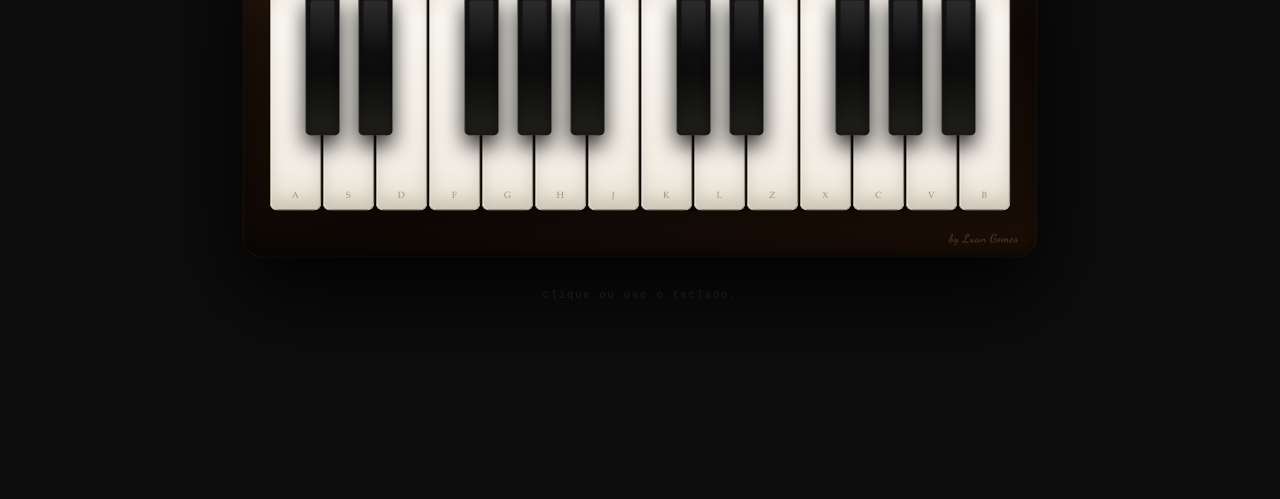
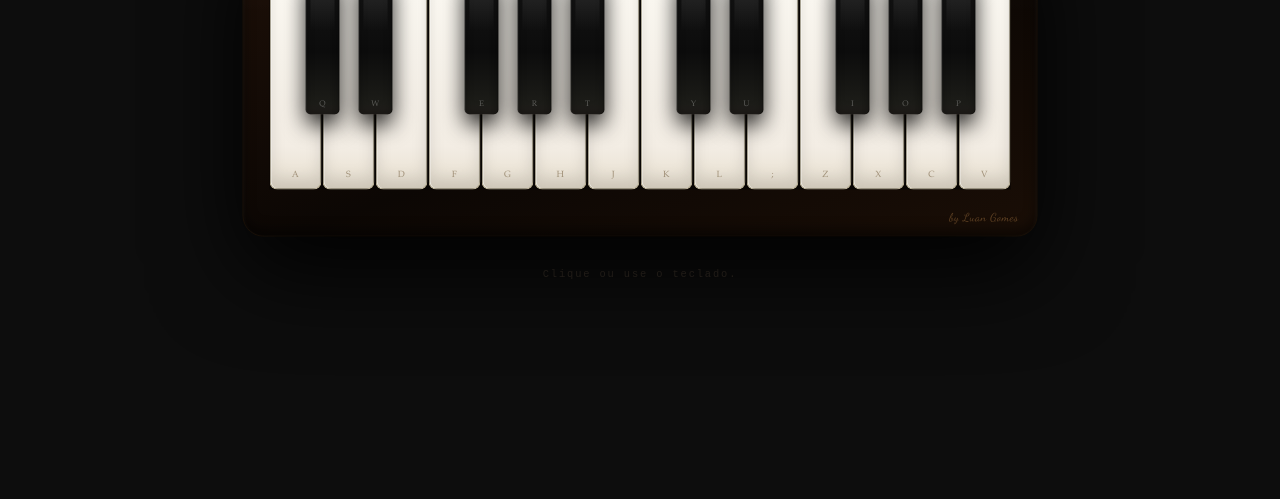
Before and after one commit to luangrezende/piano-js, a website: page src/index.html in a window 1280 px wide. Shown: the part 301-800 px from the top of the page. Drawn offline with Linux system fonts and the light colour scheme.

Commit message:
refactor: fixes and new features  to refactor and cleanup code

```diff
--- a/config/keyData.json
+++ /dev/null
@@ -1,28 +0,0 @@
-{
-    "keys" : [
-        { "note": "C4",  "type": "white", "freq": 261.63, "label": "A", "key": "a" },
-        { "note": "C#4", "type": "black", "freq": 277.18,              "key": "q" },
-        { "note": "D4",  "type": "white", "freq": 293.66, "label": "S", "key": "s" },
-        { "note": "D#4", "type": "black", "freq": 311.13,              "key": "w" },
-        { "note": "E4",  "type": "white", "freq": 329.63, "label": "D", "key": "d" },
-        { "note": "F4",  "type": "white", "freq": 349.23, "label": "F", "key": "f" },
-        { "note": "F#4", "type": "black", "freq": 369.99,              "key": "e" },
-        { "note": "G4",  "type": "white", "freq": 392.00, "label": "G", "key": "g" },
-        { "note": "G#4", "type": "black", "freq": 415.30,              "key": "r" },
-        { "note": "A4",  "type": "white", "freq": 440.00, "label": "H", "key": "h" },
-        { "note": "A#4", "type": "black", "freq": 466.16,              "key": "t" },
-        { "note": "B4",  "type": "white", "freq": 493.88, "label": "J", "key": "j" },
-        { "note": "C5",  "type": "white", "freq": 523.25, "label": "K", "key": "k" },
-        { "note": "C#5", "type": "black", "freq": 554.37,              "key": "y" },
-        { "note": "D5",  "type": "white", "freq": 587.33, "label": "L", "key": "l" },
-        { "note": "D#5", "type": "black", "freq": 622.25,              "key": "u" },
-        { "note": "E5",  "type": "white", "freq": 659.25, "label": "Z", "key": "z" },
-        { "note": "F5",  "type": "white", "freq": 698.46, "label": "X", "key": "x" },
-        { "note": "F#5", "type": "black", "freq": 739.99,              "key": "i" },
-        { "note": "G5",  "type": "white", "freq": 783.99, "label": "C", "key": "c" },
-        { "note": "G#5", "type": "black", "freq": 830.61,              "key": "o" },
-        { "note": "A5",  "type": "white", "freq": 880.00, "label": "V", "key": "v" },
-        { "note": "A#5", "type": "black", "freq": 932.33,              "key": "p" },
-        { "note": "B5",  "type": "white", "freq": 987.77, "label": "B", "key": "b" }
-    ]
-}
--- /dev/null
+++ b/config/pianoData.json
@@ -0,0 +1,37 @@
+{
+    "brand": "Celina",
+    "signature": "by Luan Gomes",
+    "keyMap" : [
+        { "note": "C4",  "type": "white", "freq": 261.63, "keyboardKey": "a" },
+        { "note": "C#4", "type": "black", "freq": 277.18, "keyboardKey": "q" },
+        { "note": "D4",  "type": "white", "freq": 293.66, "keyboardKey": "s" },
+        { "note": "D#4", "type": "black", "freq": 311.13, "keyboardKey": "w" },
+        { "note": "E4",  "type": "white", "freq": 329.63, "keyboardKey": "d" },
+        { "note": "F4",  "type": "white", "freq": 349.23, "keyboardKey": "f" },
+        { "note": "F#4", "type": "black", "freq": 369.99, "keyboardKey": "e" },
+        { "note": "G4",  "type": "white", "freq": 392.00, "keyboardKey": "g" },
+        { "note": "G#4", "type": "black", "freq": 415.30, "keyboardKey": "r" },
+        { "note": "A4",  "type": "white", "freq": 440.00, "keyboardKey": "h" },
+        { "note": "A#4", "type": "black", "freq": 466.16, "keyboardKey": "t" },
+        { "note": "B4",  "type": "white", "freq": 493.88, "keyboardKey": "j" },
+        { "note": "C5",  "type": "white", "freq": 523.25, "keyboardKey": "k" },
+        { "note": "C#5", "type": "black", "freq": 554.37, "keyboardKey": "y" },
+        { "note": "D5",  "type": "white", "freq": 587.33, "keyboardKey": "l" },
+        { "note": "D#5", "type": "black", "freq": 622.25, "keyboardKey": "u" },
+        { "note": "E5",  "type": "white", "freq": 659.25, "keyboardKey": ";" },
+        { "note": "F5",  "type": "white", "freq": 698.46, "keyboardKey": "z" },
+        { "note": "F#5", "type": "black", "freq": 739.99, "keyboardKey": "i" },
+        { "note": "G5",  "type": "white", "freq": 783.99, "keyboardKey": "x" },
+        { "note": "G#5", "type": "black", "freq": 830.61, "keyboardKey": "o" },
+        { "note": "A5",  "type": "white", "freq": 880.00, "keyboardKey": "c" },
+        { "note": "A#5", "type": "black", "freq": 932.33, "keyboardKey": "p" },
+        { "note": "B5",  "type": "white", "freq": 987.77, "keyboardKey": "v" }
+    ],
+    "harmonics": [
+        { "mult": 1, "amp": 0.60, "decay": 3.2 },
+        { "mult": 2, "amp": 0.22, "decay": 2.0 },
+        { "mult": 3, "amp": 0.10, "decay": 1.4 },
+        { "mult": 4, "amp": 0.05, "decay": 0.9 },
+        { "mult": 5, "amp": 0.02, "decay": 0.6 }
+    ]
+}
--- /dev/null
+++ b/serve.json
@@ -0,0 +1,5 @@
+{
+  "rewrites": [
+    { "source": "/", "destination": "/src/index.html" }
+  ]
+}
--- a/src/script.js
+++ b/src/script.js
@@ -1,137 +1,160 @@
-const WHITE_W = 52;
-const BLACK_W = 34;
-const GAP = 1;
-let audioContext = null;
-let keyData = null;
+let pianoData;
+let audioContext;
+let masterGain;
 
 async function getAudioContext() {
-  if (!audioContext)
-    audioContext = new (window.AudioContext || window.webkitAudioContext)();
-  if (audioContext.state === 'suspended')
+  if (!audioContext) {
+    audioContext = new AudioContext();
+
+    masterGain = audioContext.createGain();
+    masterGain.gain.setValueAtTime(0.3, audioContext.currentTime);
+    masterGain.connect(audioContext.destination);
+  }
+
+  if (audioContext.state === 'suspended') {
     await audioContext.resume();
+  }
 
   return audioContext;
 }
 
-async function getKeyDataConfig() {
-  const response = await fetch('/config/keyData.json');
+async function getPianoDataConfig() {
+  const response = await fetch('/config/pianoData.json');
   if (!response.ok)
-    throw new Error(`Failed to load keyData.json: ${response.status}`);
-  const data = await response.json();
+    throw new Error(`Failed to load pianoData.json: ${response.status}`);
 
-  return data.keys;
+  return await response.json();
 }
 
-function buildPiano(keyData) {
-  const pianoElement  = document.getElementById('piano');
-  const noteDisplay = document.getElementById('noteDisplay');
-  let fadeTimer = null;
+function trigger(element, frequency) {
+  playNote(frequency);
+  element.classList.remove('active');
+  void element.offsetWidth; // force reflow so the animation restarts (think in a better solution for this gambiarra)
+  element.classList.add('active');
+}
 
-  function showNote(noteName) {
-    noteDisplay.textContent = noteName;
-    noteDisplay.classList.add('visible');
-    clearTimeout(fadeTimer);
-    fadeTimer = setTimeout(() => noteDisplay.classList.remove('visible'), 1600);
-  }
+function setupKeyEventListeners(element, key) {
+  const deactivate = () => element.classList.remove('active');
 
-  function trigger(element, note, frequency) {
-    playNote(frequency);
-    showNote(note);
-    element.classList.add('active');
-  }
+  const handleStart = (e) => {
+    e.preventDefault();
+    trigger(element, key.freq);
+  };
 
-  // 1 — white keys (flex flow)
-  keyData.filter(k => k.type === 'white').forEach(key => {
-    const el = document.createElement('div');
-    el.className = 'key-white';
-    key.el = el;
+  element.addEventListener('mousedown', handleStart);
+  element.addEventListener('mouseup', deactivate);
+  element.addEventListener('mouseleave', deactivate);
 
-    if (key.label) {
-      const lbl = document.createElement('span');
-      lbl.id = `label-${key.note.toLowerCase()}`;
-      lbl.className = 'key-label';
-      lbl.textContent = key.label;
-      el.appendChild(lbl);
-    }
+  element.addEventListener('touchstart', handleStart, { passive: false });
+  element.addEventListener('touchend', deactivate);
 
-    el.addEventListener('mousedown',  e => { e.preventDefault(); trigger(el, key.note, key.freq); });
-    el.addEventListener('mouseup',    () => el.classList.remove('active'));
-    el.addEventListener('mouseleave', () => el.classList.remove('active'));
-    el.addEventListener('touchstart', e => { e.preventDefault(); trigger(el, key.note, key.freq); }, { passive: false });
-    el.addEventListener('touchend',   () => el.classList.remove('active'));
+  return element;
+}
 
-    pianoElement.appendChild(el);
+function createKeyLabel(key, element) {
+  const label = document.createElement('span');
+
+  label.id = `label-${key.note.toLowerCase()}`;
+  label.className = 'key-label key-label--' + key.type;
+  label.textContent = key.keyboardKey.toUpperCase();
+  element.appendChild(label);
+}
+
+function createWhiteKey(key, pianoElement) {
+  const element = document.createElement('div');
+  element.className = 'key-white';
+  key.el = element;
+  createKeyLabel(key, element);
+  pianoElement.appendChild(setupKeyEventListeners(element, key));
+}
+
+function createBlackKey(key, keys, pianoElement) {
+  const BLACK_W = 34;
+  const element = document.createElement('div');
+
+  element.id = `label-${key.note.toLowerCase()}`;
+  element.className = 'key-black';
+  key.el = element;
+  createKeyLabel(key, element);
+
+  const nextWhite = keys.slice(keys.indexOf(key) + 1).find(k => k.type === 'white');
+  element.style.left = nextWhite.el.offsetLeft - BLACK_W / 2 + 'px';
+
+  pianoElement.appendChild(setupKeyEventListeners(element, key));
+}
+
+function setupKeyboardShortcuts(keys) {
+  const keyMap = Object.fromEntries(
+    keys
+      .filter(key => key.keyboardKey)
+      .map(key => [key.keyboardKey.toLowerCase(), key])
+  );
+
+  const getMappedKey = (e) => keyMap[e.key?.toLowerCase()];
+
+  window.addEventListener('keydown', (e) => {
+    if (e.repeat || e.ctrlKey || e.metaKey || e.altKey) return;
+
+    const key = getMappedKey(e);
+    if (!key?.el) return;
+
+    e.preventDefault();
+    trigger(key.el, key.freq);
   });
 
-  // 2 — black keys (absolute)
-  let wIdx = -1;
-  keyData.forEach(key => {
-    if (key.type === 'white') {
-      wIdx++;
-    } else {
-      const el = document.createElement('div');
-      el.id = `label-${key.note.toLowerCase()}`;
-      el.className = 'key-black';
-      key.el = el;
+  window.addEventListener('keyup', (e) => {
+    const key = getMappedKey(e);
+    if (!key?.el) return;
 
-      // centre the black key over the boundary between two adjacent white keys
-      const left = (wIdx + 1) * (WHITE_W + GAP) - BLACK_W / 2;
-      el.style.left = left + 'px';
-
-      el.addEventListener('mousedown',  e => { e.preventDefault(); trigger(el, key.note, key.freq); });
-      el.addEventListener('mouseup',    () => el.classList.remove('active'));
-      el.addEventListener('mouseleave', () => el.classList.remove('active'));
-      el.addEventListener('touchstart', e => { e.preventDefault(); trigger(el, key.note, key.freq); }, { passive: false });
-      el.addEventListener('touchend',   () => el.classList.remove('active'));
-
-      pianoElement.appendChild(el);
-    }
-  });
-
-  /* ── Keyboard shortcuts ── */
-  const keyMap = Object.fromEntries(keyData.filter(k => k.key).map(k => [k.key, k]));
-
-  window.addEventListener('keydown', e => {
-    if (e.repeat || e.ctrlKey || e.metaKey || e.altKey) return;
-    const k = keyMap[e.key.toLowerCase()];
-    if (!k || !k.el) return;
-    e.preventDefault();
-    trigger(k.el, k.note, k.freq);
-  });
-
-  window.addEventListener('keyup', e => {
-    const k = keyMap[e.key.toLowerCase()];
-    if (!k || !k.el) return;
-    k.el.classList.remove('active');
+    key.el.classList.remove('active');
   });
 }
 
-async function playNote(freq) {
+function buildPiano() {
+  const pianoElement = document.getElementById('piano');
+  const pianoBrand = document.getElementById('piano-brand');
+  const pianoSignature = document.getElementById('piano-signature');
+  const keys = pianoData?.keyMap;
+
+  if (!pianoElement || !pianoBrand || !pianoSignature || !Array.isArray(keys)) {
+    return;
+  }
+
+  pianoBrand.textContent = pianoData.brand;
+  pianoSignature.textContent = pianoData.signature;
+
+  const whiteKeys = keys.filter(key => key.type === 'white');
+  const blackKeys = keys.filter(key => key.type === 'black');
+
+  whiteKeys.forEach(key => createWhiteKey(key, pianoElement));
+  blackKeys.forEach(key => createBlackKey(key, keys, pianoElement));
+
+  setupKeyboardShortcuts(keys);
+}
+
+async function playNote(frequency) {
   await getAudioContext();
+
+  const harmonics = pianoData?.harmonics;
+  if (!Array.isArray(harmonics) || !frequency) {
+    return;
+  }
+
   const t = audioContext.currentTime;
-
-  const master = audioContext.createGain();
-  master.gain.setValueAtTime(0.30, t);
-  master.connect(audioContext.destination);
-
-  // Harmonics that approximate a struck string
-  const harmonics = [
-    { mult: 1, amp: 0.60, decay: 3.2 },
-    { mult: 2, amp: 0.22, decay: 2.0 },
-    { mult: 3, amp: 0.10, decay: 1.4 },
-    { mult: 4, amp: 0.05, decay: 0.9 },
-    { mult: 5, amp: 0.02, decay: 0.6 },
-  ];
 
   harmonics.forEach(({ mult, amp, decay }) => {
     const osc = audioContext.createOscillator();
-    const g   = audioContext.createGain();
+    const gain = audioContext.createGain();
+
     osc.type = 'sine';
-    osc.frequency.setValueAtTime(freq * mult, t);
-    g.gain.setValueAtTime(amp, t);
-    g.gain.exponentialRampToValueAtTime(0.0001, t + decay);
-    osc.connect(g);
-    g.connect(master);
+    osc.frequency.setValueAtTime(frequency * mult, t);
+
+    gain.gain.setValueAtTime(amp, t);
+    gain.gain.exponentialRampToValueAtTime(0.0001, t + decay);
+
+    osc.connect(gain);
+    gain.connect(masterGain);
+
     osc.start(t);
     osc.stop(t + decay);
   });
@@ -196,12 +219,11 @@ window.addEventListener('orientationchange', () => {
 });
 
 async function init() {
-  keyData = await getKeyDataConfig();
+  pianoData = await getPianoDataConfig();
+  updateScale();
+  buildPiano();
 
-  updateScale();
-  buildPiano(keyData);
-
-  //just test, remove after
+  //TODO: just test, remove this block after
   document.getElementById('play-btn').addEventListener('click', () => {
     playSong();
   });
--- a/src/style.css
+++ b/src/style.css
@@ -118,7 +118,6 @@ body {
   align-items: flex-end;
   justify-content: center;
   padding-bottom: 10px;
-  transition: background 0.06s ease, transform 0.06s ease, box-shadow 0.06s ease;
   box-shadow:
     inset 1px 0 0 rgba(255, 255, 255, 0.6),
     inset -1px 0 0 rgba(0, 0, 0, 0.04),
@@ -134,14 +133,19 @@ body {
   );
 }
 
+@keyframes key-white-press {
+  from { transform: translateY(0); }
+  to   { transform: translateY(3px); }
+}
+
 .key-white.active {
+  animation: key-white-press 0.06s ease forwards;
   background: linear-gradient(180deg,
     #d6cebf 0%,
     #ddd6c6 12%,
     #d2cabb 80%,
     #c6bead 100%
   );
-  transform: translateY(3px);
   box-shadow:
     inset 1px 0 0 rgba(255, 255, 255, 0.3),
     inset 0 4px 10px rgba(0, 0, 0, 0.22);
@@ -153,6 +157,15 @@ body {
   letter-spacing: 0.04em;
   pointer-events: none;
   line-height: 1;
+}
+
+.key-label--black {
+  position: absolute;
+  bottom: 7px;
+  left: 50%;
+  transform: translateX(-50%);
+  font-size: 8px;
+  color: rgba(255, 255, 255, 0.28);
 }
 
 /* ── Black keys ── */
@@ -170,7 +183,6 @@ body {
   border-radius: 0 0 5px 5px;
   cursor: pointer;
   z-index: 2;
-  transition: background 0.06s ease, transform 0.06s ease, box-shadow 0.06s ease;
   box-shadow:
     0 10px 22px rgba(0, 0, 0, 0.85),
     inset 1px 0 0 rgba(255, 255, 255, 0.07),
@@ -200,14 +212,19 @@ body {
   );
 }
 
+@keyframes key-black-press {
+  from { transform: translateY(0); }
+  to   { transform: translateY(3px); }
+}
+
 .key-black.active {
+  animation: key-black-press 0.06s ease forwards;
   background: linear-gradient(180deg,
     #303030 0%,
     #262626 55%,
     #363632 92%,
     #423e38 100%
   );
-  transform: translateY(3px);
   box-shadow:
     0 5px 10px rgba(0, 0, 0, 0.85),
     inset 0 3px 6px rgba(255, 255, 255, 0.06);
```
Also changed, not shown: songs/song1.json (+22 -5 lines), src/index.html (+4 -6 lines), favicon.ico (added).
